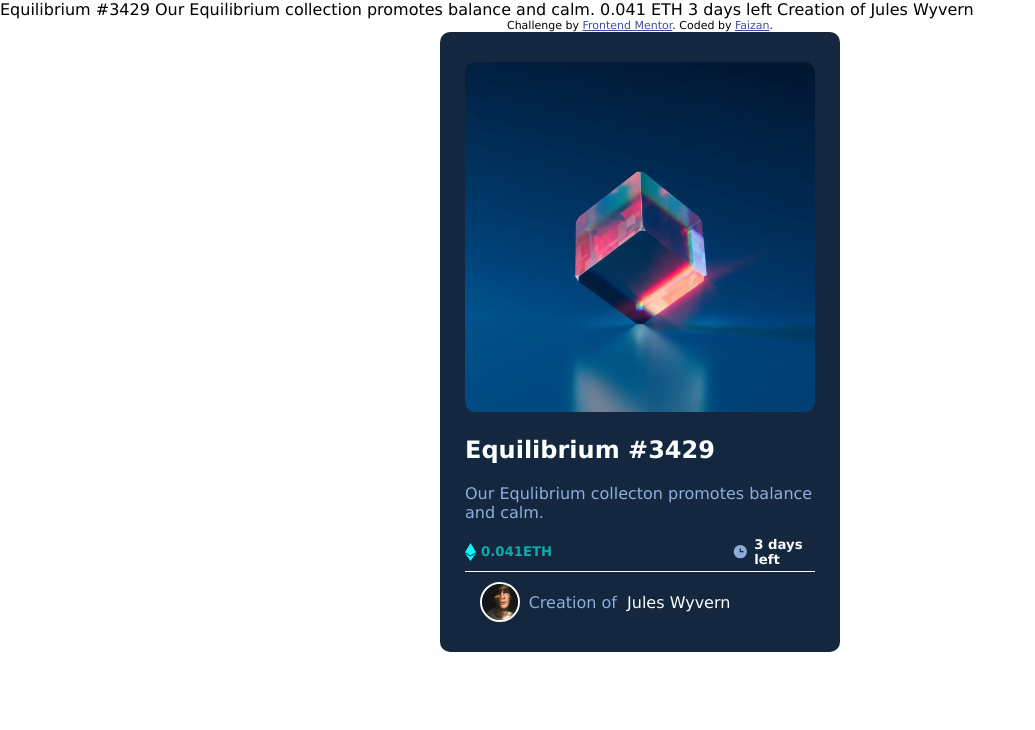
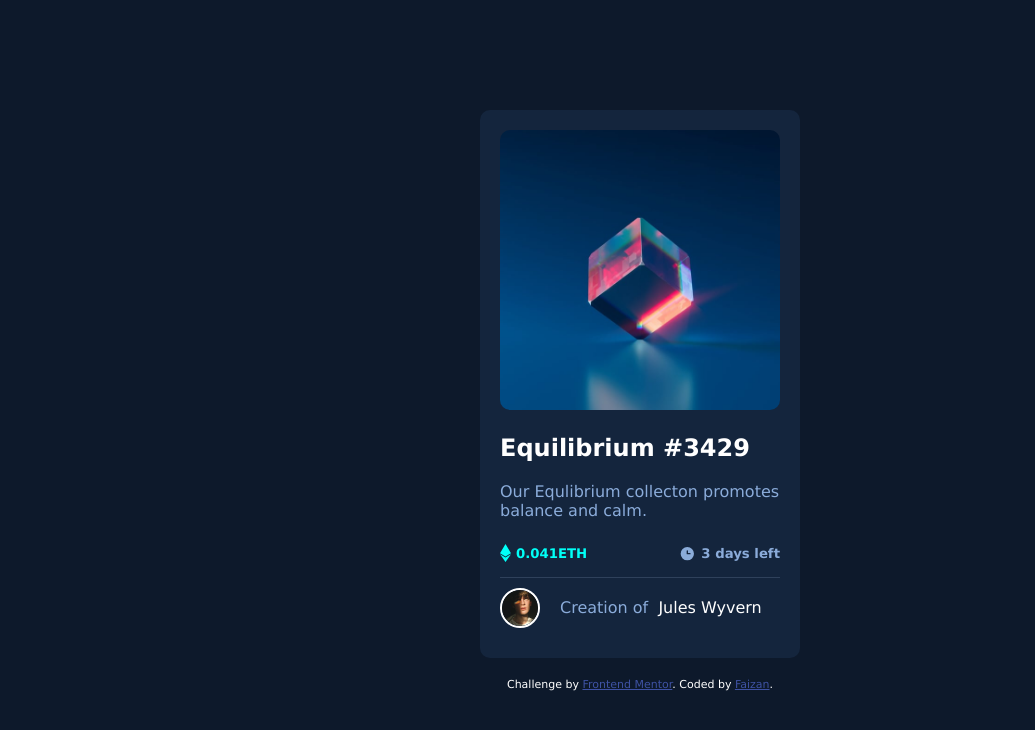
Before and after one commit to afaiz-space/Frontend-Mentor-Project_01, a plain HTML site: page index.html in a window 1280 px wide. Shown: the whole page, without its empty margins (0-1035 px from the left). Drawn offline with Linux system fonts and the light colour scheme.

Commit message:
create new branch

```diff
--- a/index.html
+++ b/index.html
@@ -1,152 +1,191 @@
 <!DOCTYPE html>
 <html lang="en">
   <head>
-  <meta charset="UTF-8">
-  <meta name="viewport" content="width=device-width, initial-scale=1.0"> <!-- displays site properly based on user's device -->
+    <meta charset="UTF-8" />
+    <meta name="viewport" content="width=device-width, initial-scale=1.0" />
+    <!-- displays site properly based on user's device -->
 
-  <link rel="icon" type="image/png" sizes="32x32" href="./images/favicon-32x32.png">
+    <link
+      rel="icon"
+      type="image/png"
+      sizes="32x32"
+      href="./images/favicon-32x32.png"
+    />
 
     <title>Frontend Mentor | NFT preview card component</title>
 
     <!-- Feel free to remove these styles or customise in your own stylesheet 👍 -->
     <style type="text/css">
-    .attribution { font-size: 11px; text-align: center; }
-    .attribution a { color: hsl(228, 45%, 44%); }
-    *{
-      margin: 0 auto;
+      .attribution {
+        font-size: 11px;
+        text-align: center;
+        color: var(--White);
+      }
+      .attribution a {
+        color: hsl(228, 45%, 44%);
+      }
+      :root {
+        --Soft-blue: hsl(215, 51%, 70%);
+        --Cyan: hsl(178, 100%, 50%);
+
+        --Very-dark-blue-main: hsl(217, 54%, 11%); /*(main BG)*/
+        --Very-dark-blue-card: hsl(216, 50%, 16%); /*(card BG)*/
+        --Very-dark-blue: hsl(215, 32%, 27%); /*(line)*/
+        --White: hsl(0, 0%, 100%);
+      }
+      * {
+        /* border: 2px solid red; */
         padding: 0;
+        margin: 0;
         box-sizing: border-box;
-      font-family: 'Lucida Sans', 'Lucida Sans Regular', 'Lucida Grande', 'Lucida Sans Unicode', Verdana, sans-serif;
+        font-family: "Lucida Sans", "Lucida Sans Regular", "Lucida Grande",
+          "Lucida Sans Unicode", Verdana, sans-serif;
       }
-    .main{
-      width: 400px;
-      height:620px;
-      background-color: #15273fff;
+      body {
+        min-height: 100vh;
+
+        display: flex;
+        flex-direction: column;
+        place-items: center;
+        place-content: center;
+        gap: 20px;
+        background: var(--Very-dark-blue-main);
+      }
+      .main {
+        width: 20rem;
+
+        background-color: var(--Very-dark-blue-card);
         border-radius: 10px;
+        padding: 20px;
+      }
 
+      .image-equilibrium > img {
+        width: 100%;
+        border-radius: 10px;
       }
-    .image-equilibrium{
-      margin:auto;
-      padding-top: 30px;
-      width: 350px;
+      .img-sec {
         position: relative;
       }
-    .image-equilibrium>img{
-      width: 350px;
-      border-radius: 10px;
-      z-index: 1;
+      .icon_view {
+        height: 98%;
+        width: 100%;
+
+        background: var(--Cyan) url("./images/icon-view.svg") center no-repeat;
+        border-radius: 12px;
+
+        position: absolute;
+        top: 0;
+        opacity: 0;
+        transition: all ease 0.5s;
+      }
+      .icon_view:hover {
+        opacity: 60%;
+        cursor: pointer;
       }
 
+      h2 {
+        margin: 20px auto 20px auto;
 
-
-
-    h2{
-      margin: 20px auto 20px auto ;
-      color: #faffffff;
+        color: var(--White);
       }
-    p{
-      color:#8eaedcff;
+      p {
+        color: var(--Soft-blue);
       }
-    .etherum_clock{
-      width: 350px;
-      height: 40px;
-      border-bottom:1px solid #faffffff;
-      margin:10px auto 10px auto;
+      .etherum_clock {
+        border-bottom: 1px solid var(--Very-dark-blue);
+        min-height: 3rem;
+        margin: 10px 0;
         display: flex;
-
+        justify-content: space-between;
       }
-    .etherum{
-      margin: 0 90px 0 0;
+      .etherum {
         display: flex;
         align-items: center;
       }
-    .clock{
-      margin: 0 0 0 90px;
+      .clock {
         display: flex;
         align-items: center;
       }
-    h5{
+      h5 {
         margin: 0 0 0 5px;
       }
-    .etherum>h5{
-      color:#0dabaaff;
+      .etherum > h5 {
+        color: var(--Cyan);
       }
-    .clock>h5{
-      color:#faffffff;
+      .clock > h5 {
+        color: var(--Soft-blue);
       }
 
-    .avtar{
+      .avtar {
         align-items: flex-start;
         margin: 10px auto 10px auto;
         display: flex;
         align-items: center;
+        gap: 20px;
       }
-    .avtar>img{
+      .avtar > img {
         width: 40px;
-      border: 2px solid #faffffff;
+        border: 2px solid var(--White);
         border-radius: 50%;
       }
-    .avtar>pre{
-      position: relative;
-      left: -70px;
-      color:#8eaedcff;
+      .avtar > pre {
+        color: var(--Soft-blue);
       }
-    span{
-      color: #faffffff;
+      span {
+        color: var(--White);
       }
-    .equilibrium:hover{
-      background-image: url(/images/icon-view.svg);
+
+      span:hover,
+      h2:hover {
+        color: var(--Cyan);
         cursor: pointer;
       }
-    span:hover{
-      color:#0dabaaff;
-      cursor: pointer;
-    }
-    h2:hover{
-      color:#0dabaaff;
-      cursor: pointer;
-    }
-
-
-
     </style>
   </head>
   <body>
-
-  Equilibrium #3429
-
-  Our Equilibrium collection promotes balance and calm.
-
-  0.041 ETH
-  3 days left
-
-  Creation of Jules Wyvern
-
-  <div class="attribution">
-    Challenge by <a href="https://www.frontendmentor.io?ref=challenge" target="_blank">Frontend Mentor</a>.
-    Coded by <a href="#">Faizan</a>.
+    <div class="main">
+      <div class="img-sec">
+        <div class="image-equilibrium">
+          <img
+            src="images/image-equilibrium.jpg"
+            class="equilibrium"
+            alt="equilibrium-image"
+          />
         </div>
-  <div class="main">
-    <div class="image-equilibrium">
-
-      <img src="images/image-equilibrium.jpg" class="equilibrium" alt="equilibrium-image">
+        <div class="icon_view"></div>
+      </div>
+      <div>
         <h2>Equilibrium #3429</h2>
         <p>Our Equlibrium collecton promotes balance and calm.</p>
       </div>
       <div class="etherum_clock">
         <div class="etherum">
-        <img src="images/icon-ethereum.svg"class="etherum_image" alt="etherum_image">
-        <h5 class="heading1"> 0.041ETH</h5>
+          <img
+            src="images/icon-ethereum.svg"
+            class="etherum_image"
+            alt="etherum_image"
+          />
+          <h5 class="heading1">0.041ETH</h5>
         </div>
         <div class="clock">
-        <img src="images/icon-clock.svg" class="clock_icon" alt="clock-icon">
+          <img
+            src="images/icon-clock.svg"
+            class="clock_icon"
+            alt="clock-icon"
+          />
           <h5 class="heading2">3 days left</h5>
         </div>
       </div>
       <div class="avtar">
-      <img src="images/image-avatar.png" alt="avtar">
+        <img src="images/image-avatar.png" alt="avtar" />
         <pre>Creation of  <span>Jules Wyvern</span></pre>
       </div>
     </div>
+    <div class="attribution">
+      Challenge by
+      <a href="https://www.frontendmentor.io?ref=challenge" target="_blank"
+        >Frontend Mentor</a
+      >. Coded by <a href="#">Faizan</a>.
+    </div>
   </body>
 </html>
```
Lines whose indentation alone changed are shown as unchanged.
